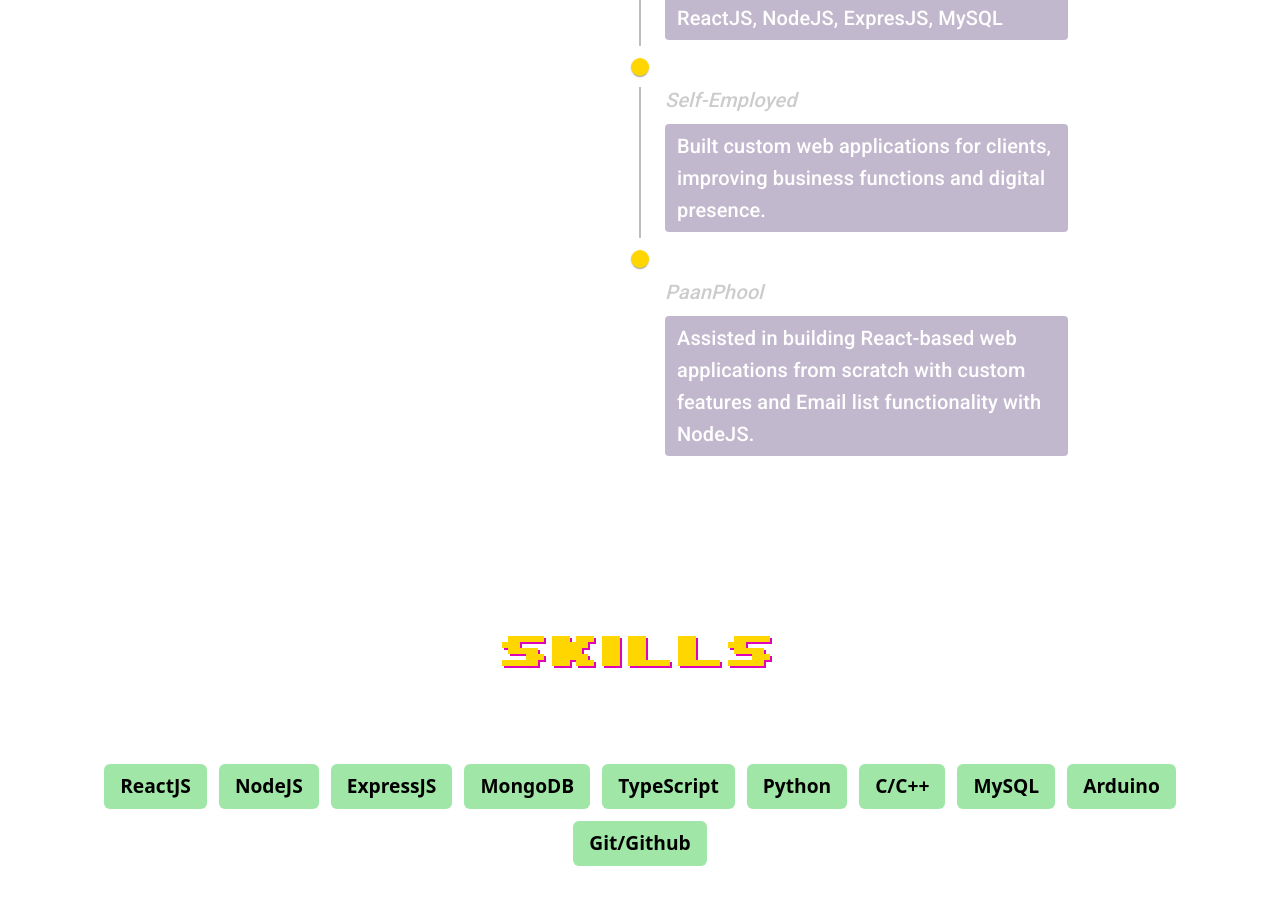
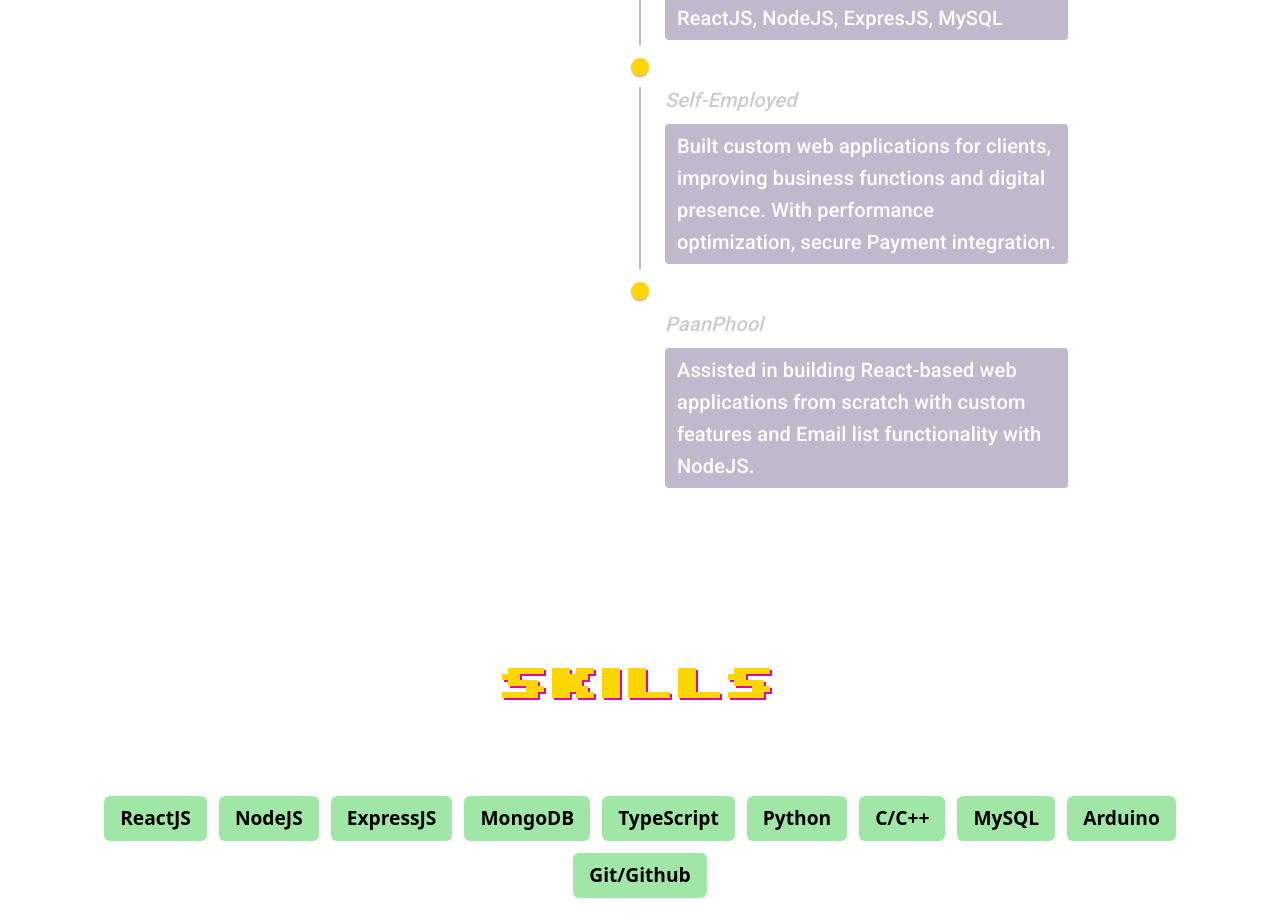
Before and after one commit to AtharvKasar04/Portfolio_Website_Revamped, a React (Vite) app in the folder client/: page / in a window 1280 px wide. Shown: the part 3660-4581 px from the top of the page. Built offline with nearby package versions, Linux system fonts and the light colour scheme; a web font is replaced by a local one.

Commit message:
minor changes

```diff
--- a/client/src/assets/styles/Home.css
+++ b/client/src/assets/styles/Home.css
@@ -229,10 +229,12 @@
     .textFields {
         width: 100%;
         text-align: center;
+        margin-top: 30px;
     }
 
     .textFields > h2 {
         font-size: 2.8rem;
+        margin: 8px 0px;
     }
 
     .textFields > h4 {
--- a/client/src/components/WorkTimeline.tsx
+++ b/client/src/components/WorkTimeline.tsx
@@ -29,11 +29,11 @@ const workExperience: WorkExperience[] = [
     duration: "Sep 2024 - Present",
     title: "Freelance Developer",
     company: "Self-Employed",
-    description: "Built custom web applications for clients, improving business functions and digital presence.",
+    description: "Built custom web applications for clients, improving business functions and digital presence. With performance optimization, secure Payment integration.",
   },
   {
     duration: "Jan 2025 - Present",
-    title: "Intern - Web Developer",
+    title: "Freelance Developer",
     company: "PaanPhool",
     description: "Assisted in building React-based web applications from scratch with custom features and Email list functionality with NodeJS.",
   },
```
